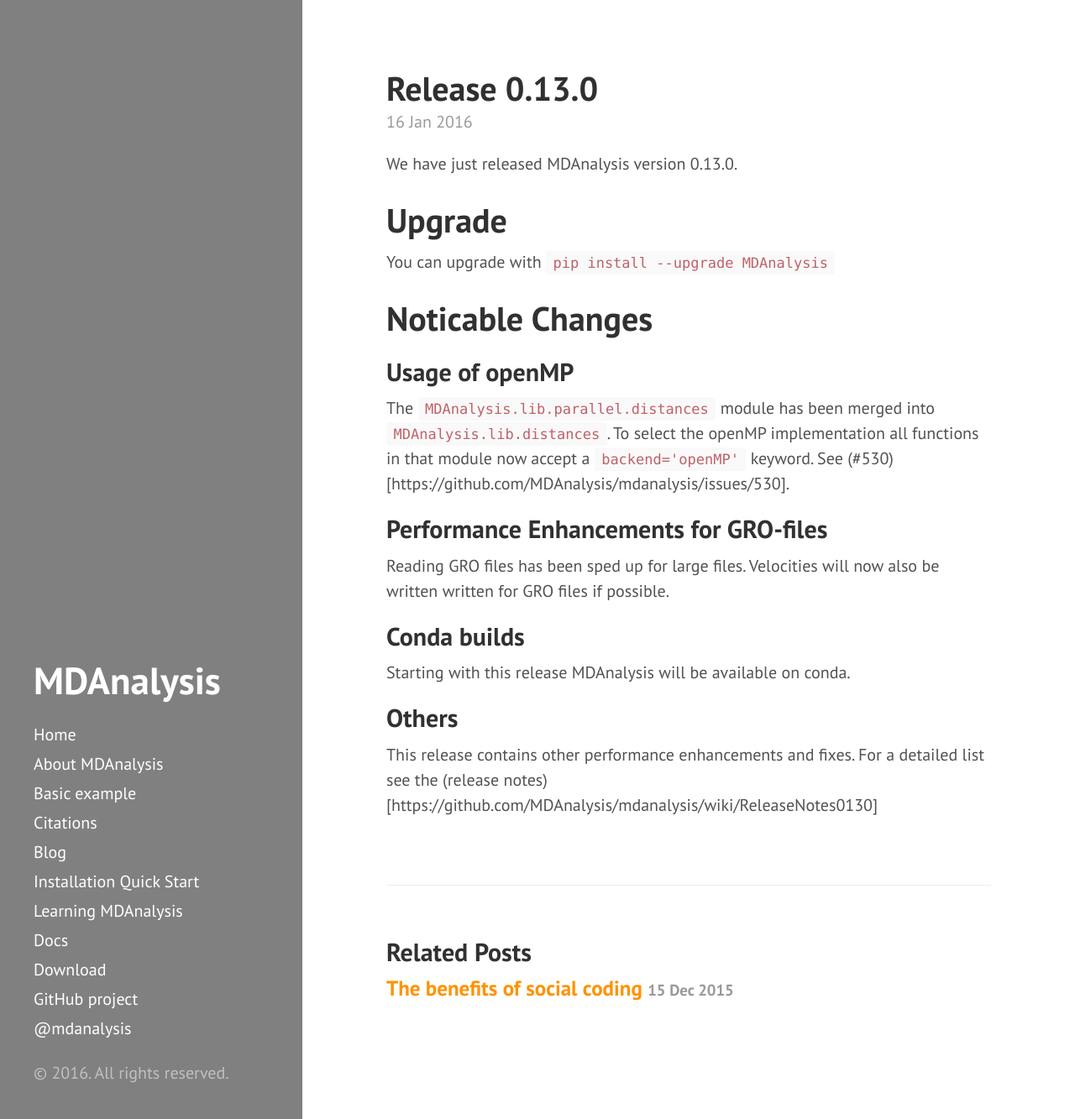
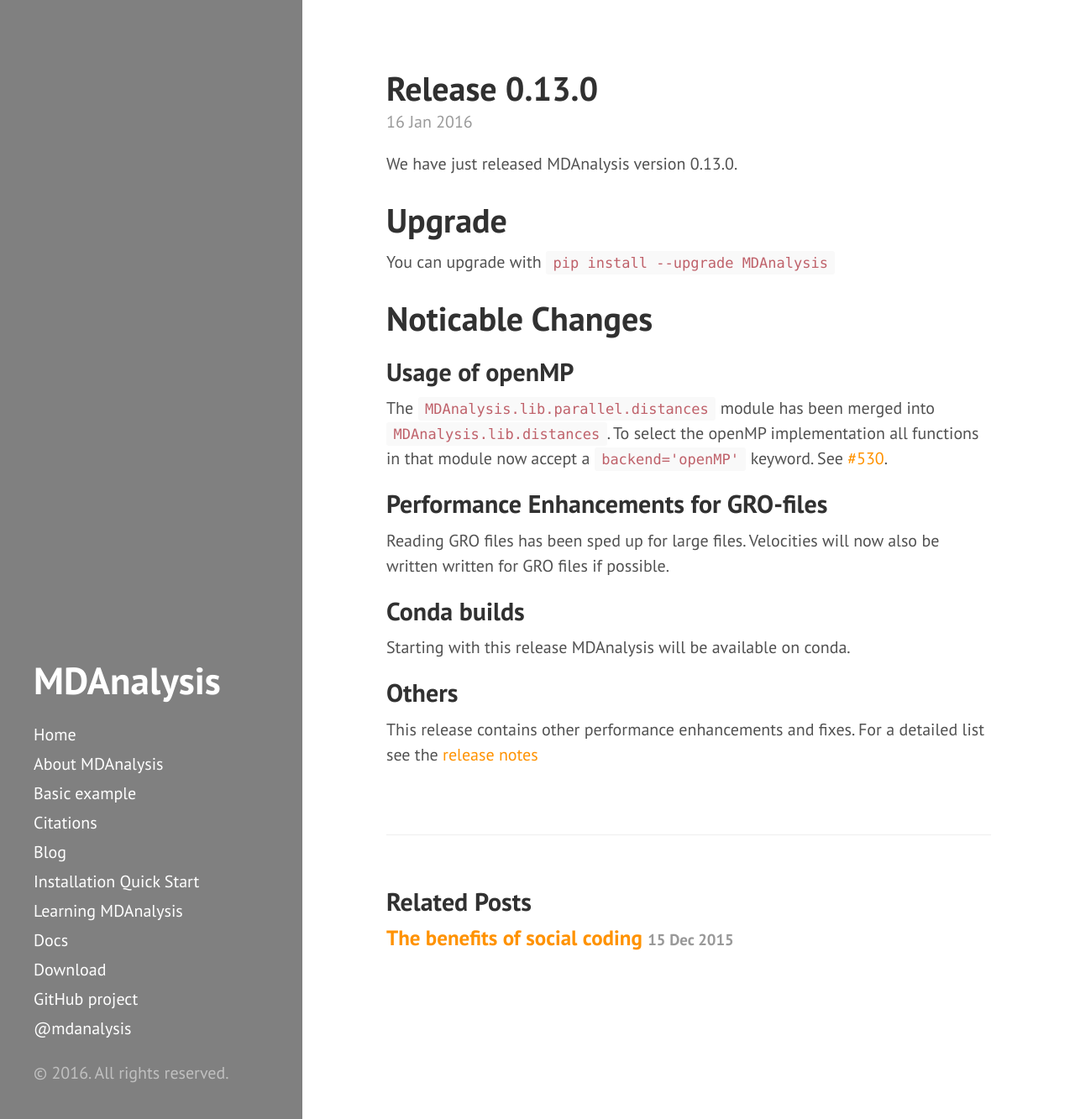
Before and after one commit to MDAnalysis/MDAnalysis.github.io, a Jekyll site: the page built from _posts/2016-01-16-release-0.13.0.md, in a window 1280 px wide and 1333 px high. Shown: the whole window at 84% size. Built offline with Jekyll 4.4.1, drawn with Linux system fonts in a browser that asks for light colours; Markdown is read by kramdown in place of the engine named in the settings.

Commit message:
fix links in release blog post

```diff
--- a/_posts/2016-01-16-release-0.13.0.md
+++ b/_posts/2016-01-16-release-0.13.0.md
@@ -16,7 +16,7 @@ You can upgrade with `pip install --upgrade MDAnalysis`
 The `MDAnalysis.lib.parallel.distances` module has been merged into
 `MDAnalysis.lib.distances`. To select the openMP implementation all functions in
 that module now accept a `backend='openMP'` keyword. See
-(#530)[https://github.com/MDAnalysis/mdanalysis/issues/530].
+[#530](https://github.com/MDAnalysis/mdanalysis/issues/530).
 
 ## Performance Enhancements for GRO-files
 
@@ -30,5 +30,5 @@ Starting with this release MDAnalysis will be available on conda.
 ## Others
 
 This release contains other performance enhancements and fixes. For a detailed
-list see the (release
-notes)[https://github.com/MDAnalysis/mdanalysis/wiki/ReleaseNotes0130]
+list see the
+[release notes](https://github.com/MDAnalysis/mdanalysis/wiki/ReleaseNotes0130)
```
